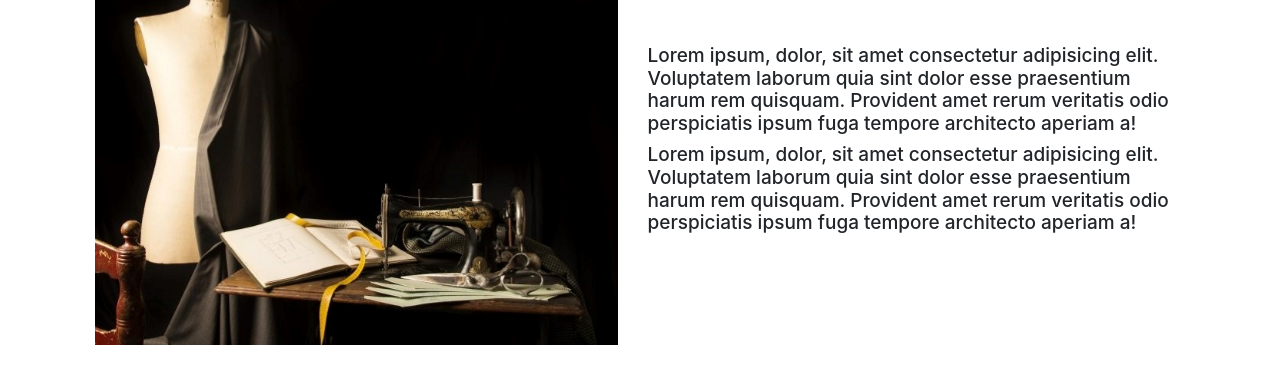
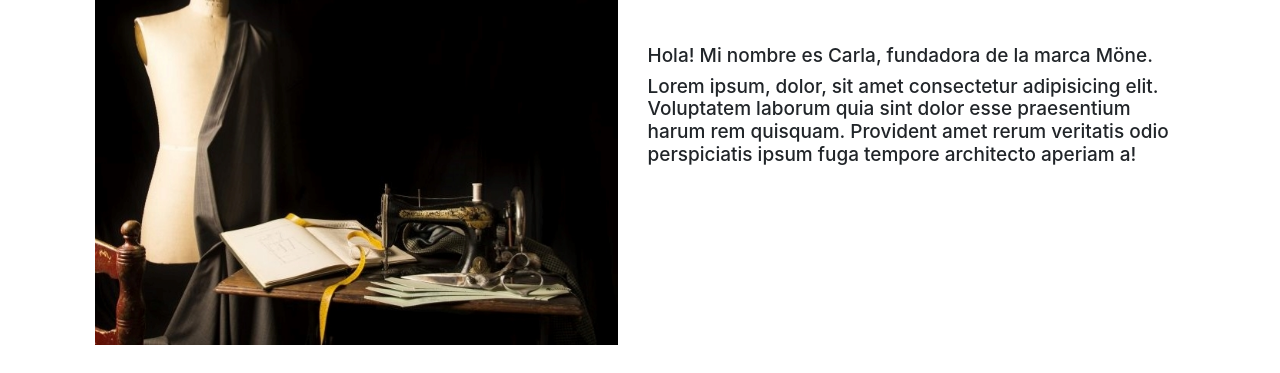
Before and after one commit to CarlaLS/Salamonedesafioclase15, a website: page index.html in a window 1280 px wide. Shown: the part 430-803 px from the top of the page. Drawn offline with nearby package versions, Linux system fonts and the light colour scheme.

Commit message:
modifique el primer parrafo de nosotros en el index

```diff
--- a/index.html
+++ b/index.html
@@ -90,7 +90,7 @@
 			    </div>
 			    <div class="col-lg-6 col-xs-12" data-aos="fade-right">
 				<h1 class="lead display-4 mt-5">Nosotros</h1>
-				<h6 class="mt-5">Lorem ipsum, dolor, sit amet consectetur adipisicing elit. Voluptatem laborum quia sint dolor esse praesentium harum rem quisquam. Provident amet rerum veritatis odio perspiciatis ipsum fuga tempore architecto aperiam a!</h6>
+				<h6 class="mt-5">Hola! Mi nombre es Carla, fundadora de la marca Möne.</h6>
 				<h6>Lorem ipsum, dolor, sit amet consectetur adipisicing elit. Voluptatem laborum quia sint dolor esse praesentium harum rem quisquam. Provident amet rerum veritatis odio perspiciatis ipsum fuga tempore architecto aperiam a!</h6>
 			    </div>
 		      </div>
```
